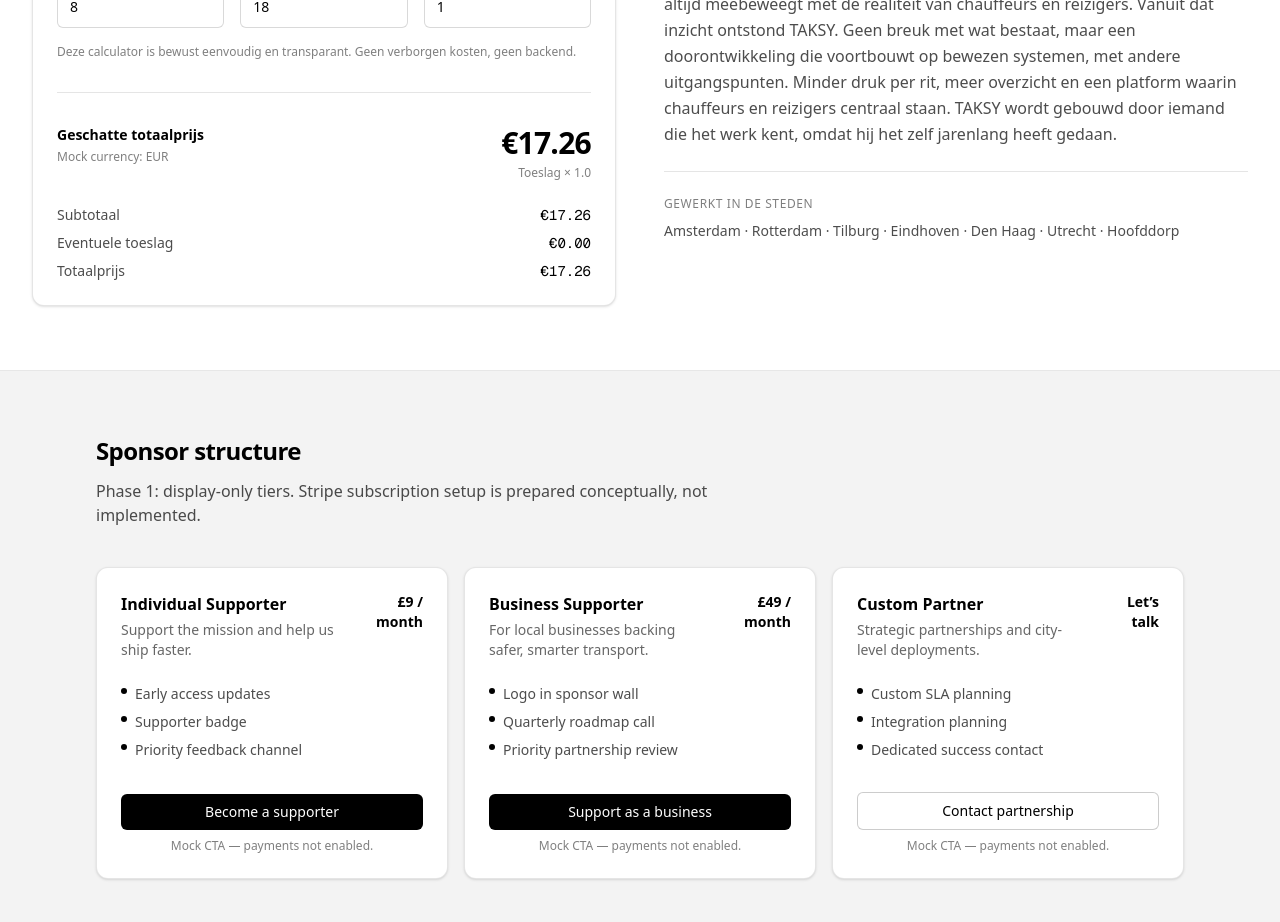
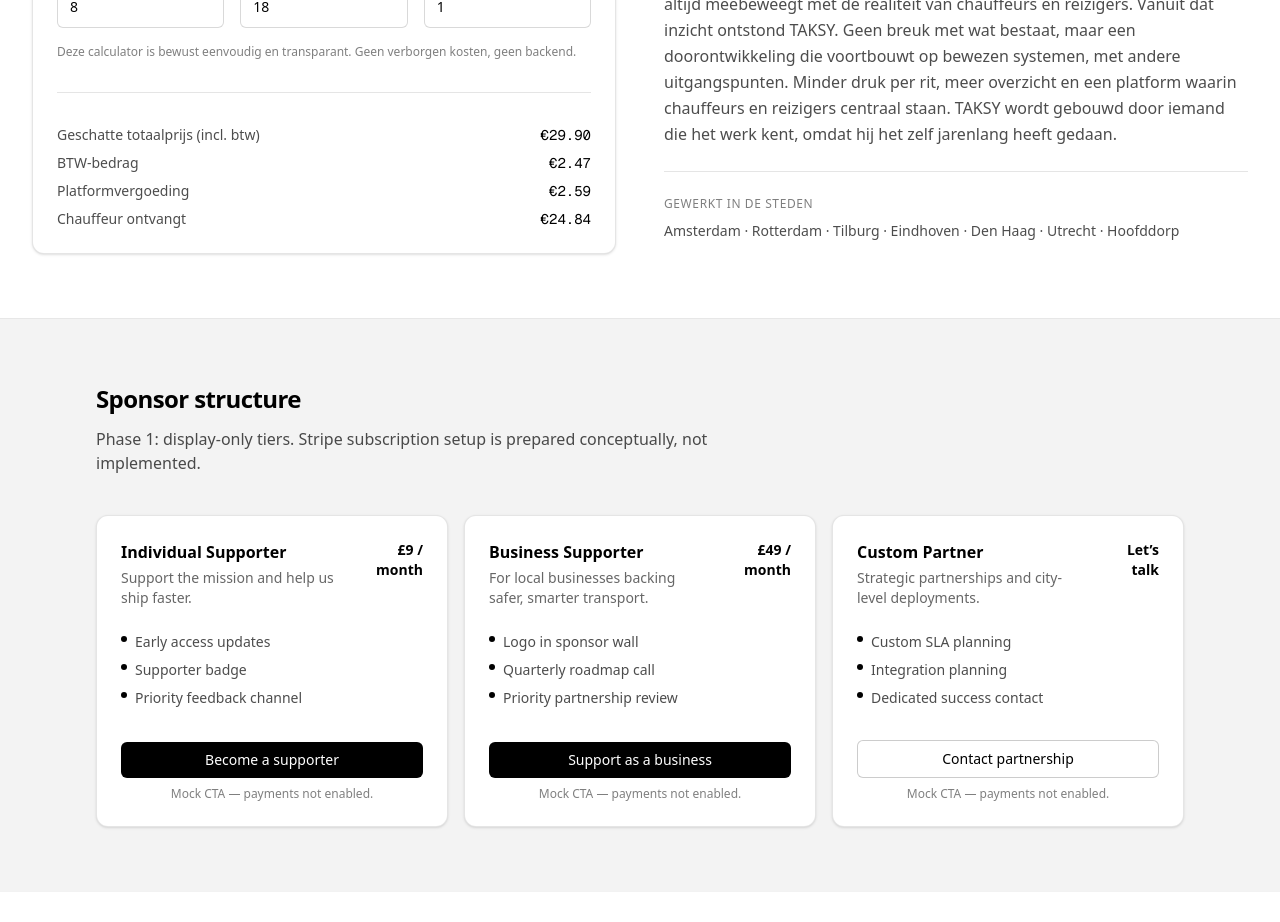
Before and after one commit to Taksyeu/Taksy, a Next.js app: page / in a window 1280 px wide. Shown: the part 3080-4002 px from the top of the page. Built offline with nearby package versions, Linux system fonts and the light colour scheme.

Commit message:
Dutch taxi tariff calculator logic implemented

```diff
--- a/src/components/landing/FareCalculator.tsx
+++ b/src/components/landing/FareCalculator.tsx
@@ -2,18 +2,26 @@
 
 import * as React from 'react';
 
-import { calculateDemoFare } from '@/demo/fare';
 import { Card } from '@/components/ui/Card';
 import { Input } from '@/components/ui/Input';
+
+const STARTTARIEF = 3.5;
+const PRIJS_PER_KM = 2.4;
+const PRIJS_PER_MIN = 0.4;
+const BTW_PERCENTAGE = 9;
+const PLATFORM_PERCENTAGE = 0.07;
+const VASTE_PLATFORM_FEE = 0.5;
 
 export function FareCalculator() {
   const [distanceKm, setDistanceKm] = React.useState(8);
   const [minutes, setMinutes] = React.useState(18);
   const [surge, setSurge] = React.useState(1);
 
-  const breakdown = calculateDemoFare({ distanceKm, minutes, surge });
-  const subtotal = breakdown.base + breakdown.distance + breakdown.time;
-  const surchargeAmount = Math.max(0, breakdown.total - subtotal);
+  const rideBase = STARTTARIEF + distanceKm * PRIJS_PER_KM + minutes * PRIJS_PER_MIN;
+  const ritprijs = rideBase * surge;
+  const btw = (ritprijs * BTW_PERCENTAGE) / (100 + BTW_PERCENTAGE);
+  const platformvergoeding = ritprijs * PLATFORM_PERCENTAGE + VASTE_PLATFORM_FEE;
+  const chauffeurOntvangt = ritprijs - btw - platformvergoeding;
 
   return (
     <Card className="bg-white">
@@ -70,21 +78,11 @@ export function FareCalculator() {
 
       {/* Price breakdown */}
       <div className="mt-8">
-        <div className="flex items-start justify-between gap-6">
-          <div>
-            <h3 className="text-sm font-semibold text-black">Geschatte totaalprijs</h3>
-            <p className="mt-1 text-xs text-black/50">Mock currency: EUR</p>
-          </div>
-          <div className="text-right">
-            <div className="text-3xl font-semibold tracking-tight text-black">€{breakdown.total.toFixed(2)}</div>
-            <div className="mt-1 text-xs text-black/50">Toeslag × {breakdown.surgeMultiplier.toFixed(1)}</div>
-          </div>
-        </div>
-
         <div className="mt-6 grid gap-2 text-sm text-black/70">
-          <Row label="Subtotaal" value={`€${subtotal.toFixed(2)}`} />
-          <Row label="Eventuele toeslag" value={`€${surchargeAmount.toFixed(2)}`} />
-          <Row label="Totaalprijs" value={`€${breakdown.total.toFixed(2)}`} />
+          <Row label="Geschatte totaalprijs (incl. btw)" value={`€${Number(ritprijs).toFixed(2)}`} />
+          <Row label="BTW-bedrag" value={`€${Number(btw).toFixed(2)}`} />
+          <Row label="Platformvergoeding" value={`€${Number(platformvergoeding).toFixed(2)}`} />
+          <Row label="Chauffeur ontvangt" value={`€${Number(chauffeurOntvangt).toFixed(2)}`} />
         </div>
       </div>
     </Card>
```
